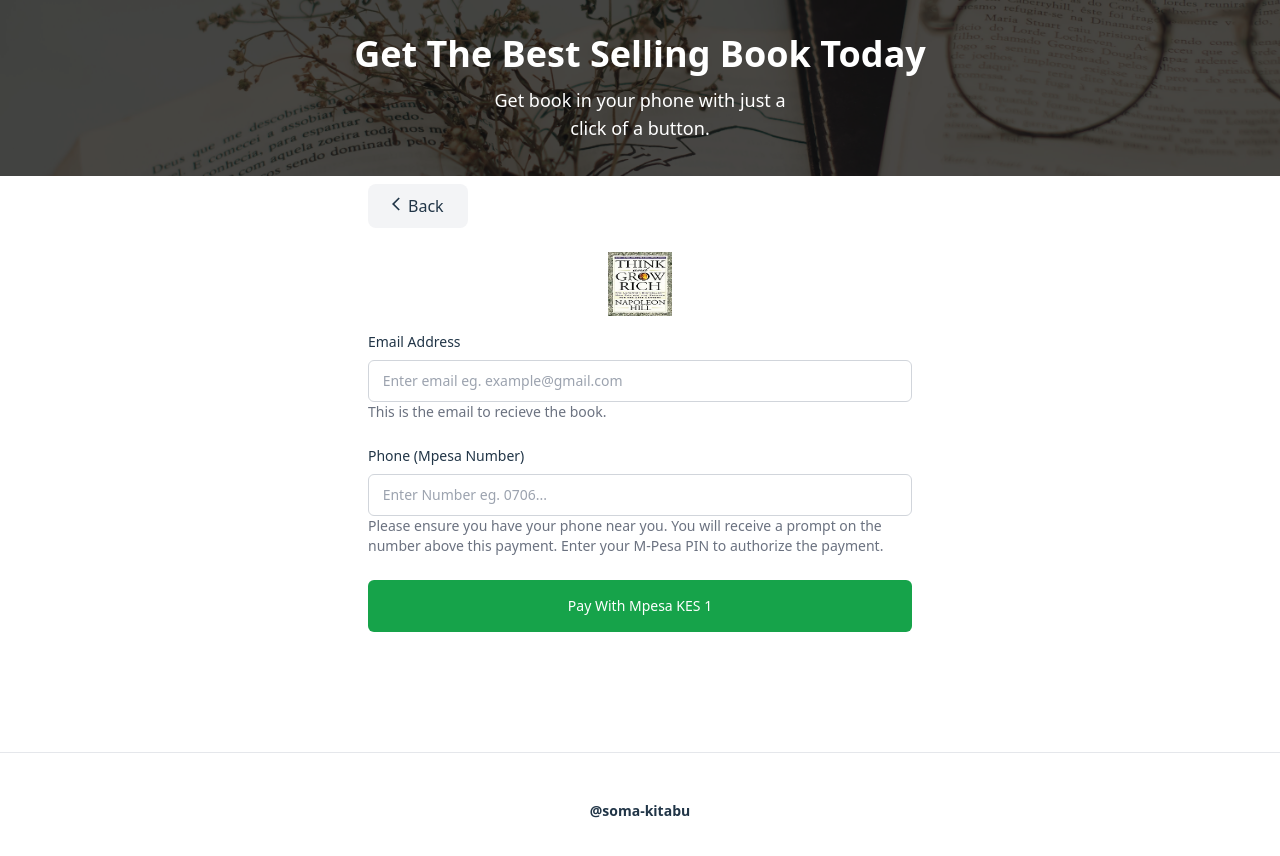
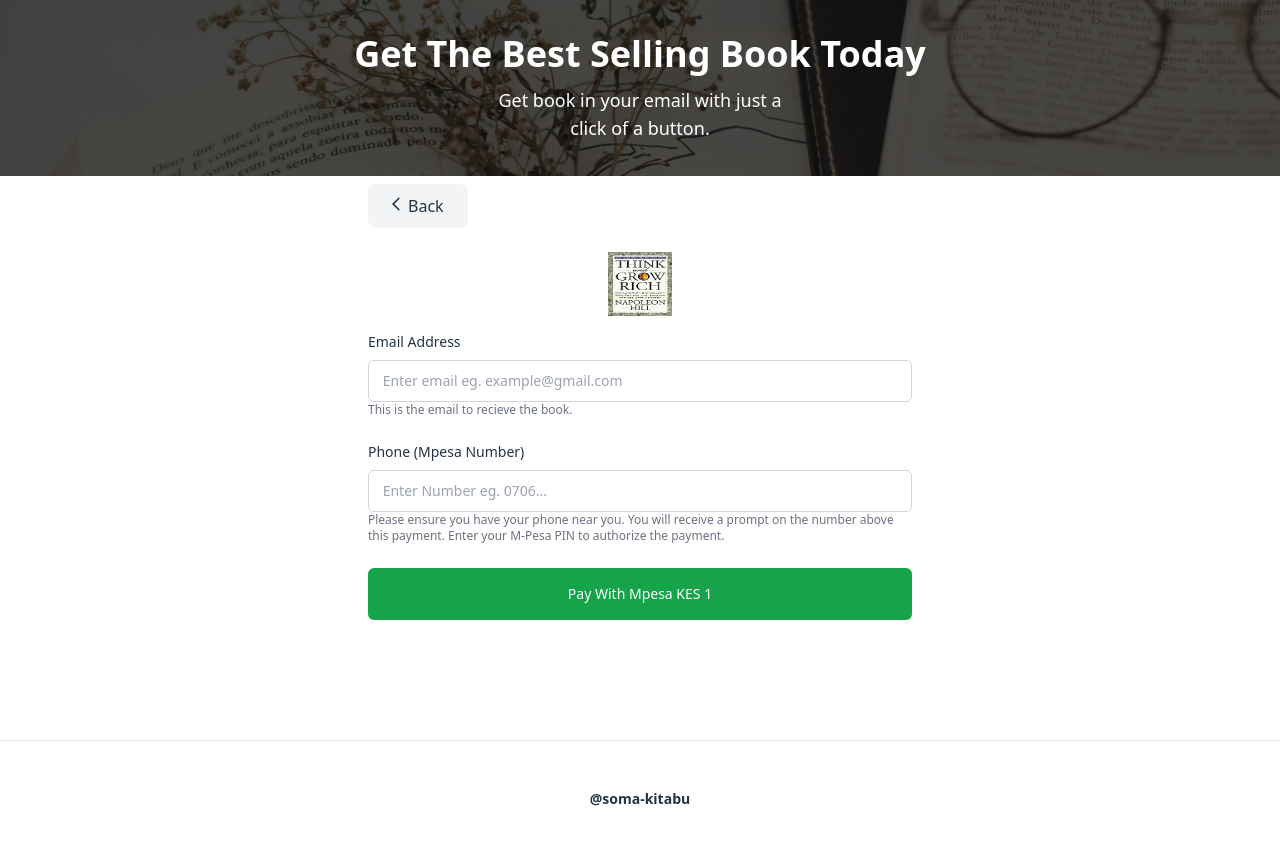
Before and after one commit to njau58/bookstrore_client, a React (Vite) app: page /checkout/08b3272c-5d44-11ee-8c99-0242ac120002 in a window 1280 px wide. Shown: the top 856 px of the page. Built offline with nearby package versions, Linux system fonts and the light colour scheme.

Commit message:
fix layout

```diff
--- a/src/components/CheckOutForm/index.jsx
+++ b/src/components/CheckOutForm/index.jsx
@@ -56,7 +56,7 @@ const CheckOutForm = ({
                   <path d="M10 .5a9.5 9.5 0 1 0 9.5 9.5A9.51 9.51 0 0 0 10 .5ZM9.5 4a1.5 1.5 0 1 1 0 3 1.5 1.5 0 0 1 0-3ZM12 15H8a1 1 0 0 1 0-2h1v-3H8a1 1 0 0 1 0-2h2a1 1 0 0 1 1 1v4h1a1 1 0 0 1 0 2Z" />
                 </svg>
                 <span className="sr-only">Info</span>
-                <div className="ml-3 text-sm font-medium">{errorMessage}</div>
+                <div className="ml-3 text-sm font-medium text-center">{errorMessage}</div>
                 <button
                   onClick={() => setError(false)}
                   type="button"
@@ -86,7 +86,7 @@ const CheckOutForm = ({
             {successMessage && (
               <div
                 id="alert-2"
-                className="flex items-center justify-between p-4 mb-4 text-green-800 rounded-lg bg-green-50 "
+                className="flex items-center justify-between p-4 mb-4  text-green-800 rounded-lg bg-green-50 "
                 role="alert"
               >
                 <svg
@@ -99,7 +99,7 @@ const CheckOutForm = ({
                   <path d="M10 .5a9.5 9.5 0 1 0 9.5 9.5A9.51 9.51 0 0 0 10 .5ZM9.5 4a1.5 1.5 0 1 1 0 3 1.5 1.5 0 0 1 0-3ZM12 15H8a1 1 0 0 1 0-2h1v-3H8a1 1 0 0 1 0-2h2a1 1 0 0 1 1 1v4h1a1 1 0 0 1 0 2Z" />
                 </svg>
                 <span className="sr-only">Info</span>
-                <div className="ml-3 text-sm font-medium">
+                <div className="ml-3 text-sm font-medium text-center">
                   Successful. We have sent the book to your email(or spam folder).
                 </div>
 
@@ -180,7 +180,7 @@ const CheckOutForm = ({
                         className="text-red-500 text-xs py-2 "
                       />
                     </div>
-                    <p className="flex items-start text-sm text-gray-500 ">
+                    <p className="flex items-start text-xs text-gray-500 ">
                       This is the email to recieve the book.
                     </p>
                   </div>
@@ -204,7 +204,7 @@ const CheckOutForm = ({
                         className="text-red-500 text-xs py-2 "
                       />
                     </div>
-                    <p className="flex items-start text-sm text-gray-500 ">
+                    <p className="flex items-start text-xs text-gray-500 ">
                       Please ensure you have your phone near you. You will
                       receive a prompt on the number above this payment. Enter
                       your M-Pesa PIN to authorize the payment.
--- a/src/layout/MainLayout.jsx
+++ b/src/layout/MainLayout.jsx
@@ -10,7 +10,7 @@ const MainLayout = ({ children }) => {
             Get The Best Selling Book Today
           </h1>
           <p className=" text-center text-white text-lg max-w-xs  font-extralight">
-            Get book in your phone with just a click of a button.
+            Get book in your email with just a click of a button.
           </p>
         </div>
 
```
